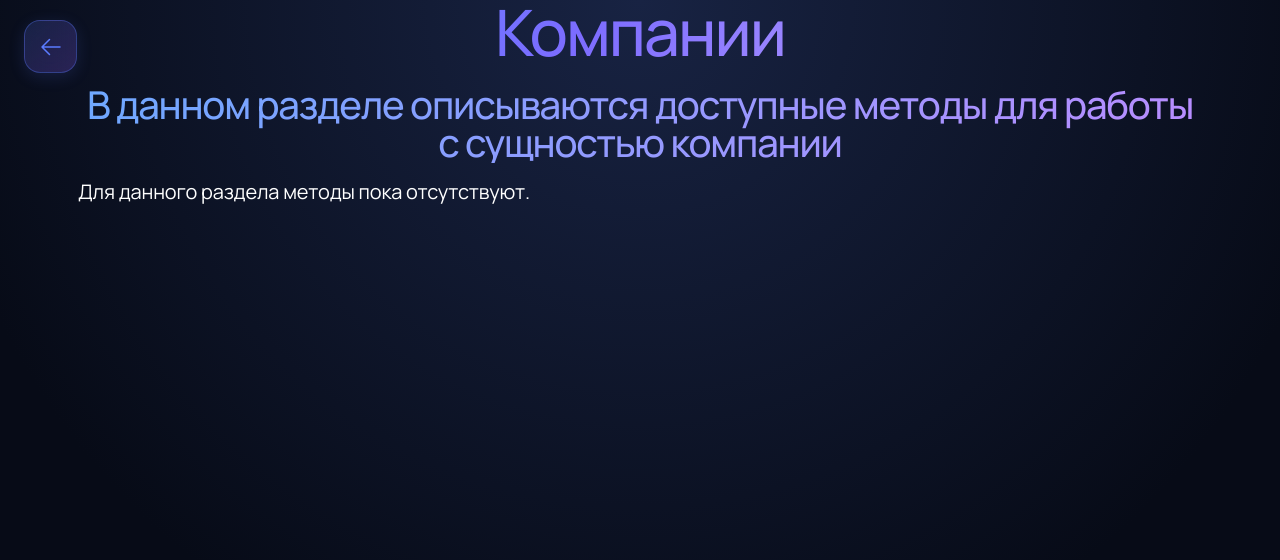
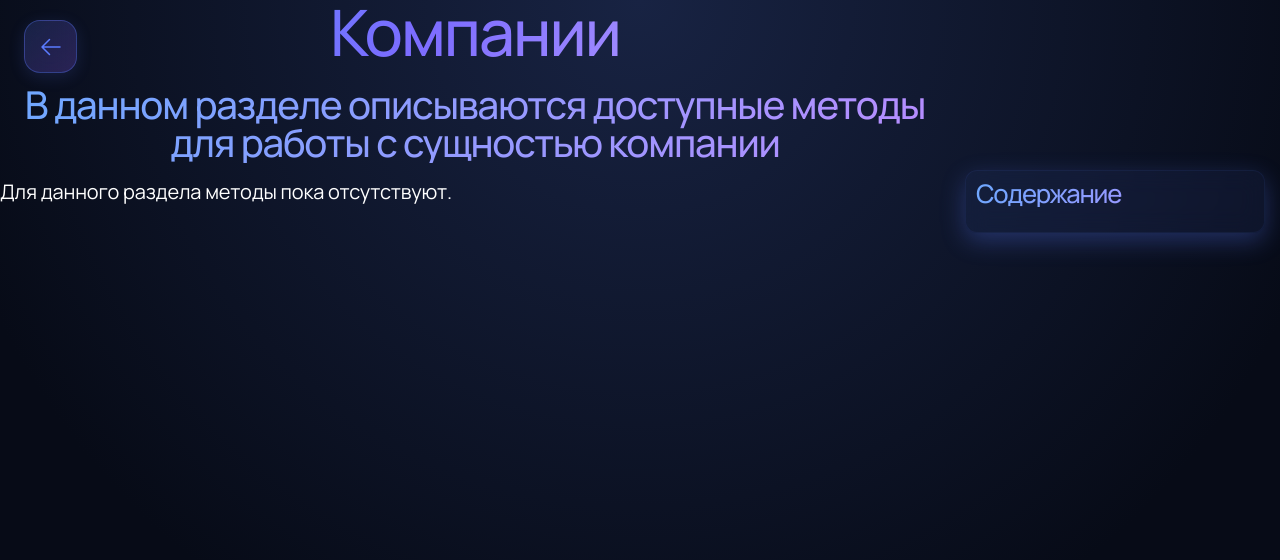
Before and after one commit to BelialALu/amoCRM_API_Search, a React (Vite) app: page /entity/companies in a window 1280 px wide. Shown: the top 560 px of the page. Built offline with nearby package versions, Linux system fonts and the light colour scheme.

Commit message:
добавлено содержание страницы в сущности и при поиске

```diff
--- a/src/components/MethodInfo.jsx
+++ b/src/components/MethodInfo.jsx
@@ -63,7 +63,10 @@ function MethodInfo({
             </Link>
             )}
 
-            <div className="method-info">
+            <div
+                id={method.id}
+                className="method-info"
+            >
 
                 <h2>{method.title}</h2>
 
--- /dev/null
+++ b/src/components/PageContents.jsx
@@ -0,0 +1,31 @@
+function PageContents({ title, items }) {
+
+    return (
+
+        <aside className="page-contents">
+
+            <h4>{title}</h4>
+
+            <ul>
+
+                {items.map(item => (
+
+                    <li key={item.id}>
+
+                        <a href={`#${item.id}`}>
+                            {item.title}
+                        </a>
+
+                    </li>
+
+                ))}
+
+            </ul>
+
+        </aside>
+
+    );
+
+}
+
+export default PageContents;
--- a/src/pages/EntityPage.jsx
+++ b/src/pages/EntityPage.jsx
@@ -6,6 +6,7 @@ import { methods } from "../data/methods";
 import MethodInfo from "../components/MethodInfo";
 import { Link } from "react-router-dom";
 import { HiArrowLeft } from "react-icons/hi2";
+import PageContents from "../components/PageContents";
 
 function EntityPage() {
 
@@ -40,6 +41,14 @@ function EntityPage() {
 
         <div className="entity-page">
 
+            <PageContents
+                title="Содержание"
+                items={entityMethods.map(method => ({
+                        id: method.id,
+                       title: method.title
+                }))}
+            />
+
             <h1>{entity.title}</h1>
 
             <h2>{entity.description}</h2>
--- a/src/pages/SearchResults.jsx
+++ b/src/pages/SearchResults.jsx
@@ -9,6 +9,7 @@ import { searchMethods } from "../utils/searchMethods";
 import SearchBar from "../components/SearchBar";
 import AdvancedSearch from "../components/AdvancedSearch";
 import MethodInfo from "../components/MethodInfo";
+import PageContents from "../components/PageContents";
 
 
 function SearchResults() {
@@ -133,6 +134,13 @@ function SearchResults() {
         </Link>
 
         <div className="search-results">
+            <PageContents
+               title="Содержание"
+                items={results.map(result => ({
+                    id: result.method.id,
+                    title: result.method.title
+                }))}
+            />
 
             <div className="search-section">
 
--- a/src/styles/index.css
+++ b/src/styles/index.css
@@ -437,17 +437,74 @@ hr{
 
 }
 
-.entity-page{
 
-    padding-left:78px;
-    padding-right:78px;
+.entity-page {
+    padding-right: 330px;
+}
 
+.page-contents {
+    position: fixed;
+
+    top: 170px;
+    right: 15px;
+
+    width: 300px;
+    max-height: calc(100vh - 200px);
+
+    overflow-y: auto;
+
+    padding: 10px;
+
+    background: rgba(91,124,255,.08);
+
+    backdrop-filter: blur(12px);
+    -webkit-backdrop-filter: blur(12px);
+
+    border: 1px solid rgba(91,124,255,.08);
+    border-radius: 12px;
+
+    box-shadow:
+        0 8px 25px rgba(91,124,255,.3);
+
+    z-index: 100;
+}
+
+.page-contents h4{
+
+    margin-top:0;
+    margin-bottom:15px;
+}
+
+.page-contents ul{
+
+    list-style:none;
+
+    padding:0;
+
+    margin:0;
+}
+
+.page-contents li{
+
+    margin-bottom:8px;
+}
+
+.page-contents a{
+
+    text-decoration:none;
+
+    color:var(--color-text);
+}
+
+.page-contents a:hover{
+
+    color:var(--color-primary);
 }
 
 .search-results{
     padding-top:78px;
     padding-left:10px;
-    padding-right:10px;
+    padding-right:330px;
 
 }
 
@@ -560,3 +617,8 @@ hr{
 
     font-weight:500;
 }
+
+html{
+
+    scroll-behavior:smooth;
+}
```
